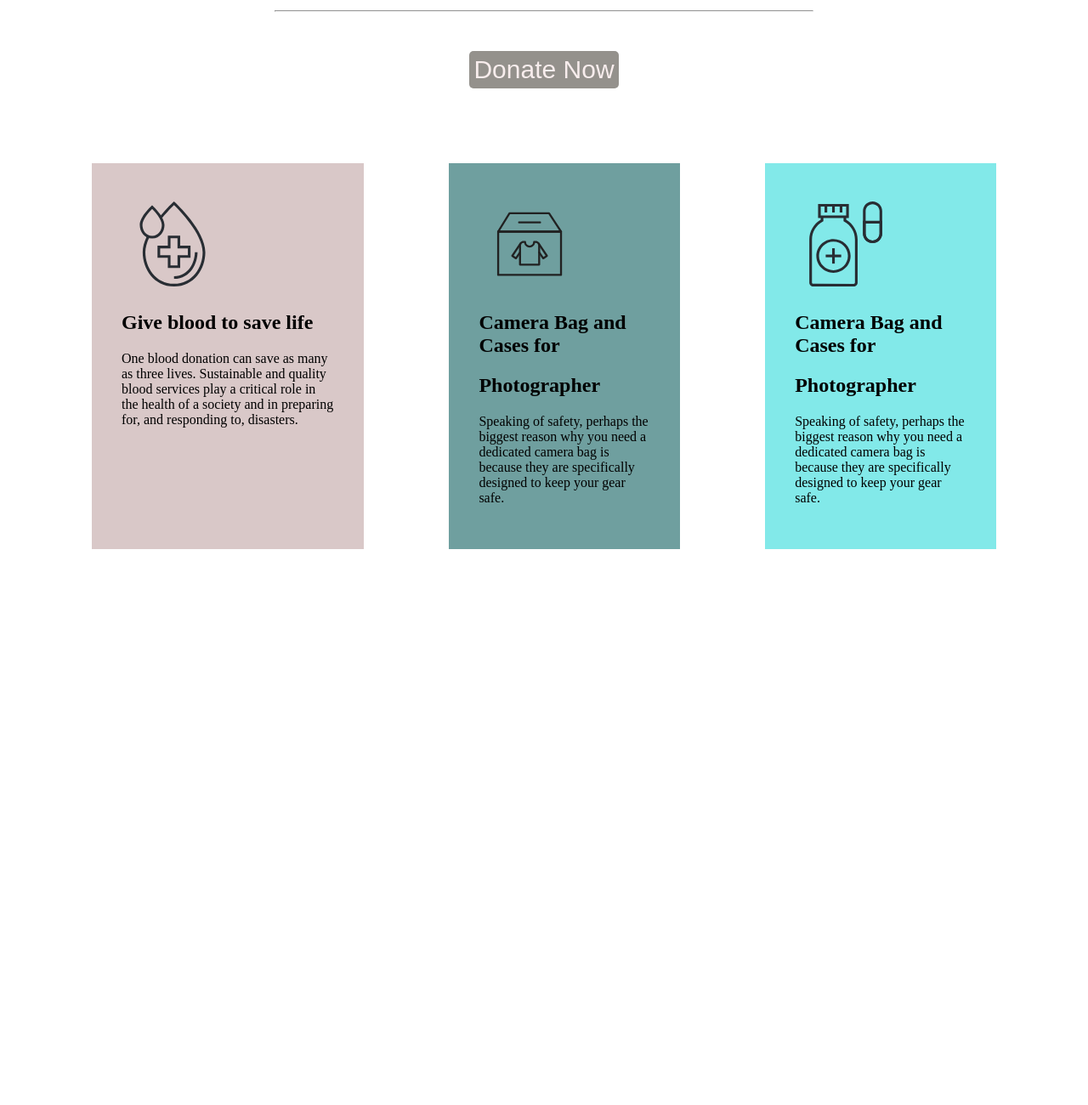
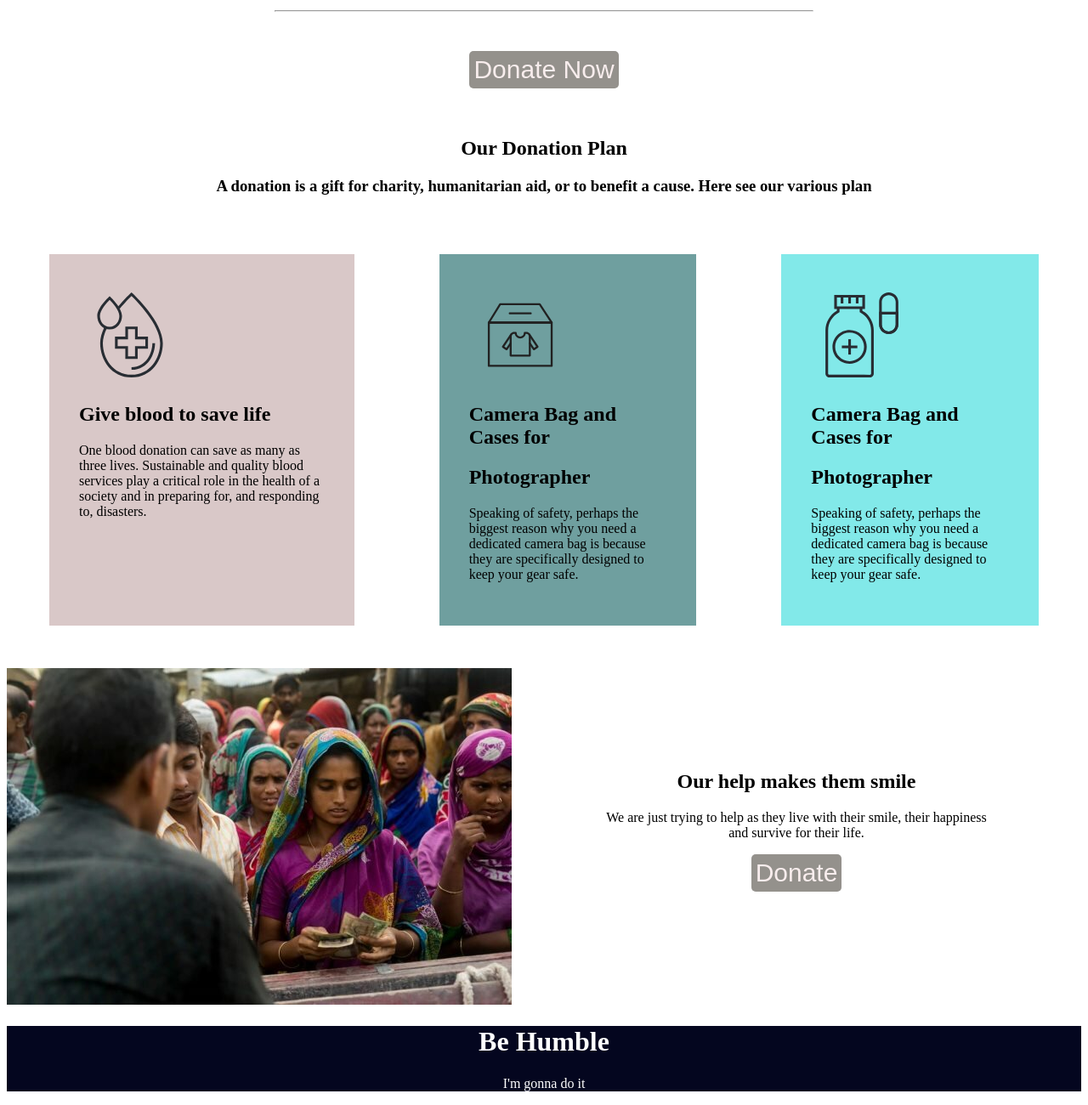
Before and after one commit to MDRifat02/assignment01, a plain HTML site: page index.html in a window 1280 px wide. Shown: the part 822-2122 px from the top of the page at 85% size. Before the commit the page ends 1526 px from the top, so only its background shows below. Drawn offline with Linux system fonts and the light colour scheme.

Commit message:
all changed done

```diff
--- a/index.html
+++ b/index.html
@@ -54,6 +54,12 @@
 
     </section>
     <section>
+        <div class="plan-view">
+            <h1>Our Donation Plan</h1>
+            <h3> A donation is a gift for charity, humanitarian aid, or to benefit a cause. Here see our various plan</h3>
+        </div>
+    </section>
+    <section>
         <div class="pti" >
             <div class="plan-1">
                 <img src="donate-today-main/icons/blood.svg" alt="" class="center">
@@ -83,11 +89,26 @@
                 </p>
             </div>
         </div>
+    </section>
+    <section>
+        <div class="extra">
+            <div class="extra-1">
+                <img src="donate-today-main/images/donation1.jpg" alt="">
+            </div>
+            <div class="extra-2">
+                <h1> Our help makes them smile </h1>
+                <p> We are just trying to help as they live with their smile, their happiness and survive for their life.</p>
+                <button class="btn">Donate</button>
 
+            </div>
     </section>
-
-
-
-
+    <footer class="last-part">
+        <h1>
+            Be Humble
+        </h1>
+        <p>
+            I'm gonna do it
+        </p>
+    </footer>
 </body>
 </html>
--- a/style.css
+++ b/style.css
@@ -66,7 +66,6 @@
 }
 .plan-1{
     margin: 50px;
-    margin-left: 100px;
     background-color: rgb(217, 200, 200);
     padding: 35px;
 }
@@ -77,10 +76,30 @@
 }
 .plan-3{
     margin: 50px;
-    margin-right: 100px;
     background-color: rgb(130, 233, 233);
     padding: 35px;
 }
 .pti{
     display: flex;
 }
+.plan-view{
+   text-align: center;
+}
+.extra{
+    display: flex;
+}
+.extra-1{
+    height:50%;
+    width: 50%;
+}
+.extra-2{
+    height: 50%;
+    width: 50%;
+    text-align: center;
+    padding: 100px;
+}
+.last-part{
+    background-color: rgb(4, 6, 31);
+    text-align: center;
+    color: white;
+}
```
